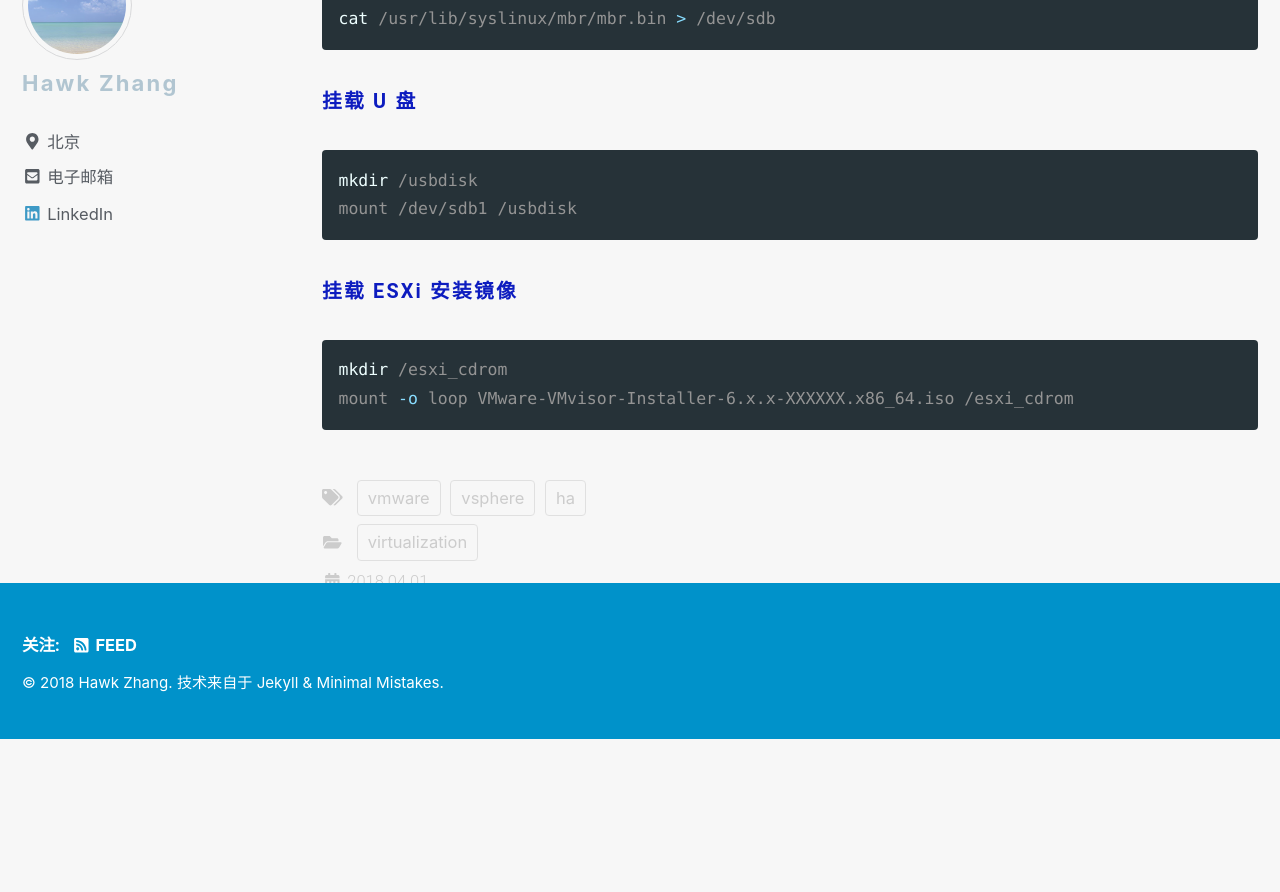
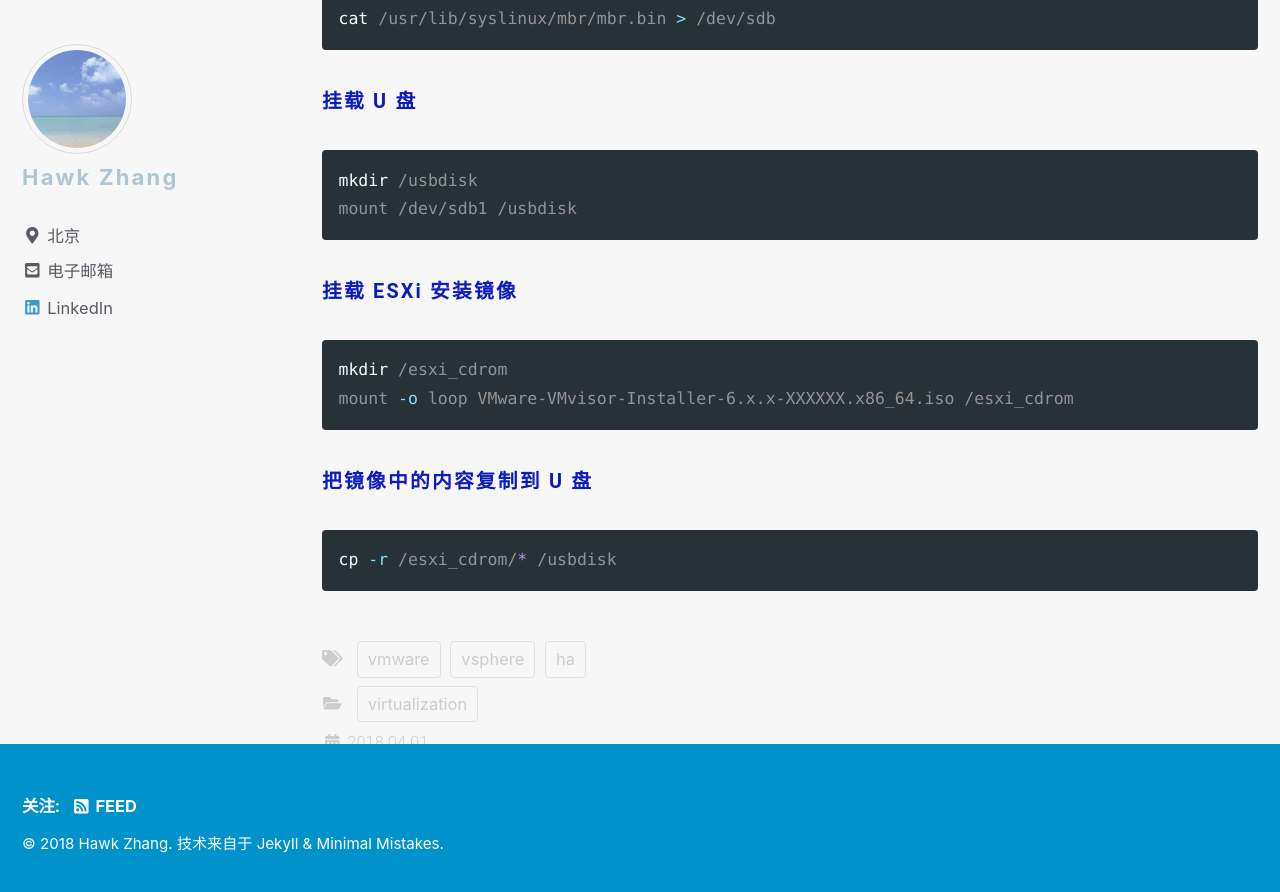
Before and after one commit to narru888/linotes_note, a Jekyll site: the page built from _posts/virtualizaion/2018-04-01-vsphere.setup.md, in a window 1280 px wide and 900 px high, scrolled down 11842 px. Shown: the top 892 px of the window. Built offline with Jekyll 4.4.1, drawn with Linux system fonts in a browser that asks for light colours; nearby versions of some CDN libraries; a script that is not in the unit is left out; before the commit the page ends 12581 px from its top, so only the background shows below that.

Commit message:
update on 2018-11-28 15:17:01 CST

````diff
--- a/_posts/virtualizaion/2018-04-01-vsphere.setup.md
+++ b/_posts/virtualizaion/2018-04-01-vsphere.setup.md
@@ -352,3 +352,9 @@ mount /dev/sdb1 /usbdisk
 mkdir /esxi_cdrom
 mount -o loop VMware-VMvisor-Installer-6.x.x-XXXXXX.x86_64.iso /esxi_cdrom
 ```
+
+##### 把镜像中的内容复制到 U 盘
+
+```bash
+cp -r /esxi_cdrom/* /usbdisk
+```
````
